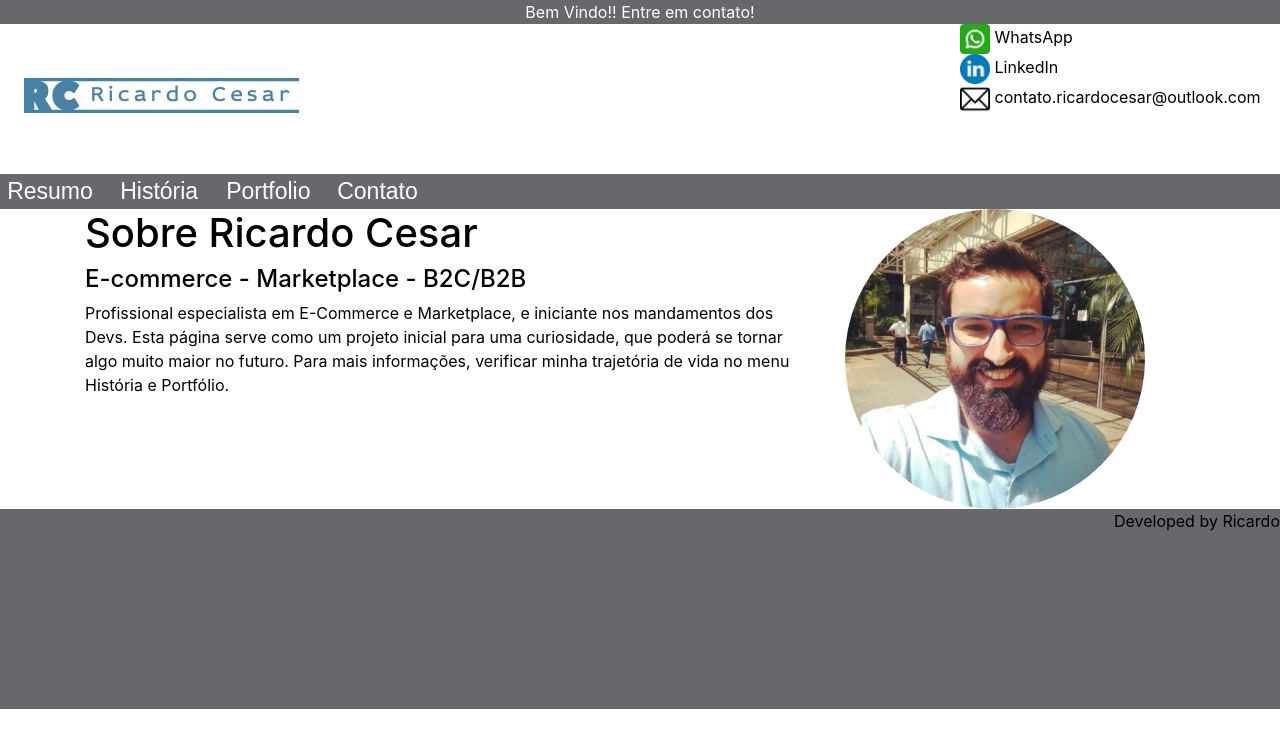
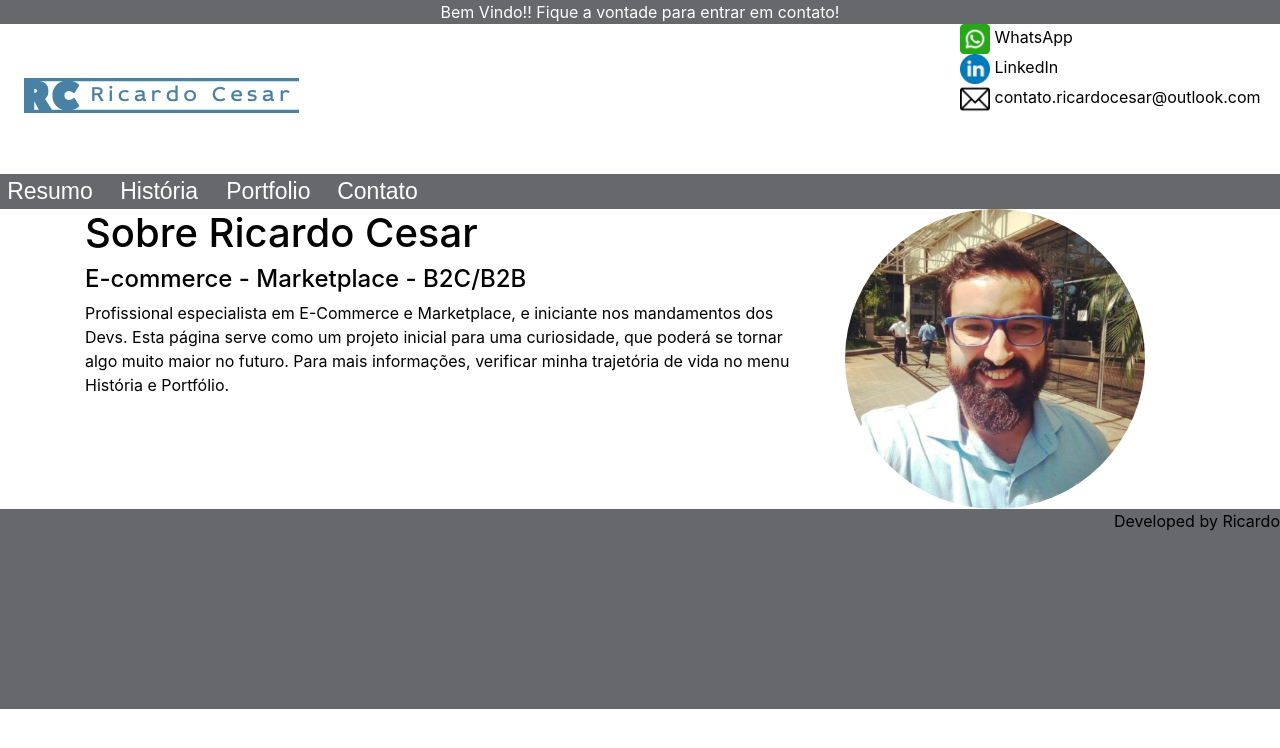
Before and after one commit to DevRicardoCesar/sitepessoal, a plain HTML site: page index.html in a window 1280 px wide. Drawn offline with nearby package versions, Linux system fonts and the light colour scheme.

Commit message:
testedeploy2

```diff
--- a/index.html
+++ b/index.html
@@ -15,7 +15,7 @@
 <body>
     <header>
         <div class="topbar">
-            <a>Bem Vindo!!  Entre em contato!</a>
+            <a>Bem Vindo!! Fique a vontade para entrar em contato!</a>
          </div>
 
          <div class="header">
```
